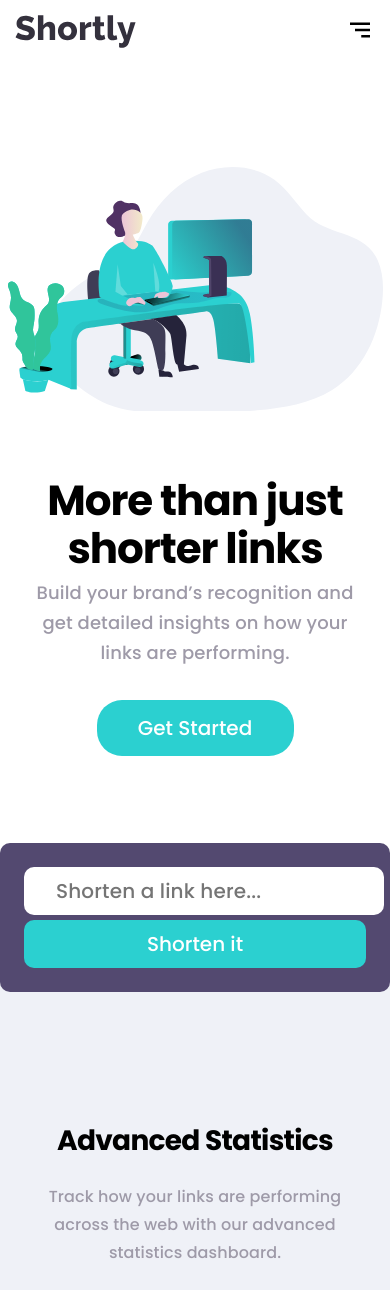
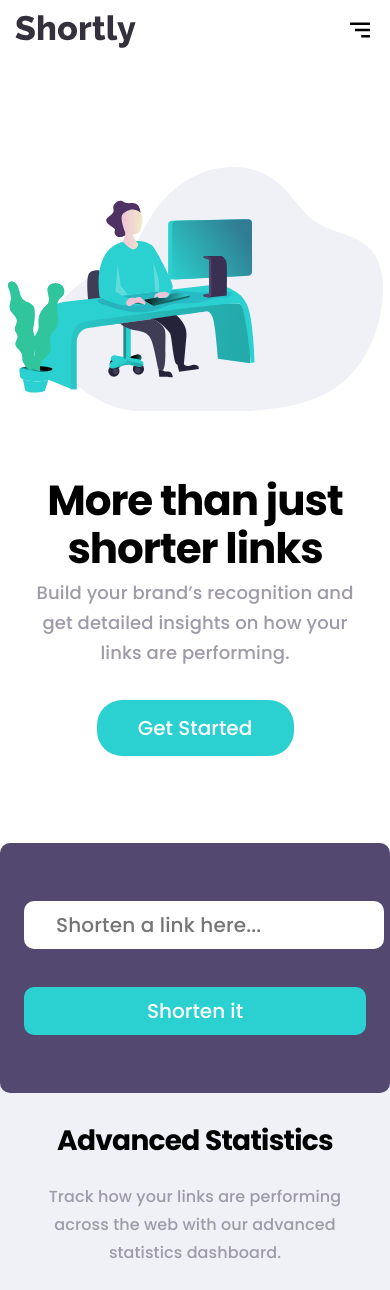
Before and after one commit to kevinsauvage/shortly-ks, a React (Create React App) app: page / in a window 390 px wide. Shown: the top 1290 px of the page. Built offline with nearby package versions, Linux system fonts and the light colour scheme.

Commit message:
fixing alert position in input box

```diff
--- a/src/Home.css
+++ b/src/Home.css
@@ -264,7 +264,7 @@
     align-items: center;
     flex-direction: column;
     padding: 24px;
-    height: fit-content;
+    height: 250px;
   }
 
   .second__section__search__input__container>div>input {
@@ -290,10 +290,9 @@
 
   #alert__url {
     color: #f46363;
-    position: initial;
-    font-size: 13px;
+    font-size: 15px;
+    bottom: 130px;
     line-height: 1px;
-    margin-bottom: 19px;
   }
 
   .second__section__text>h3 {
```
